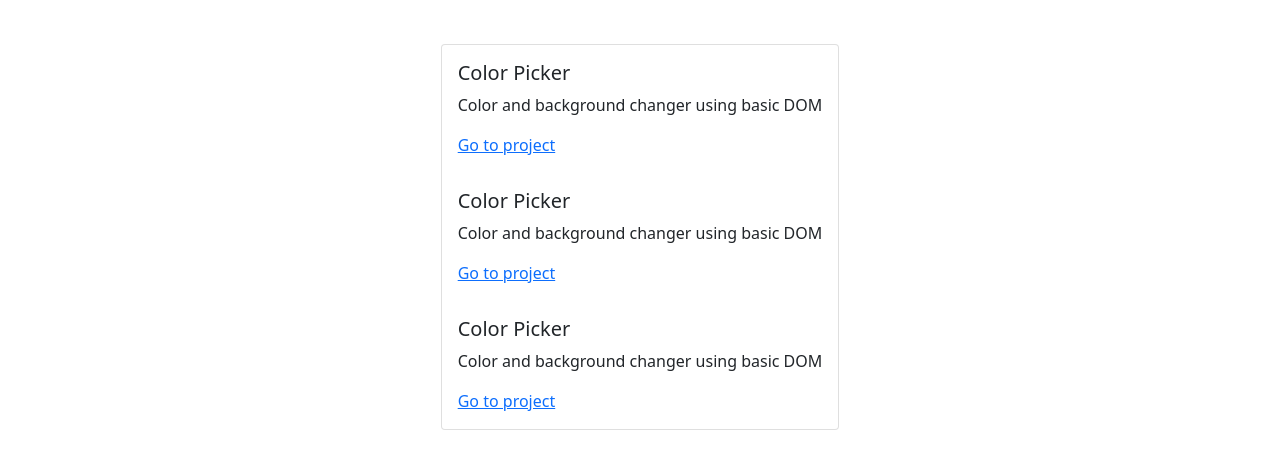
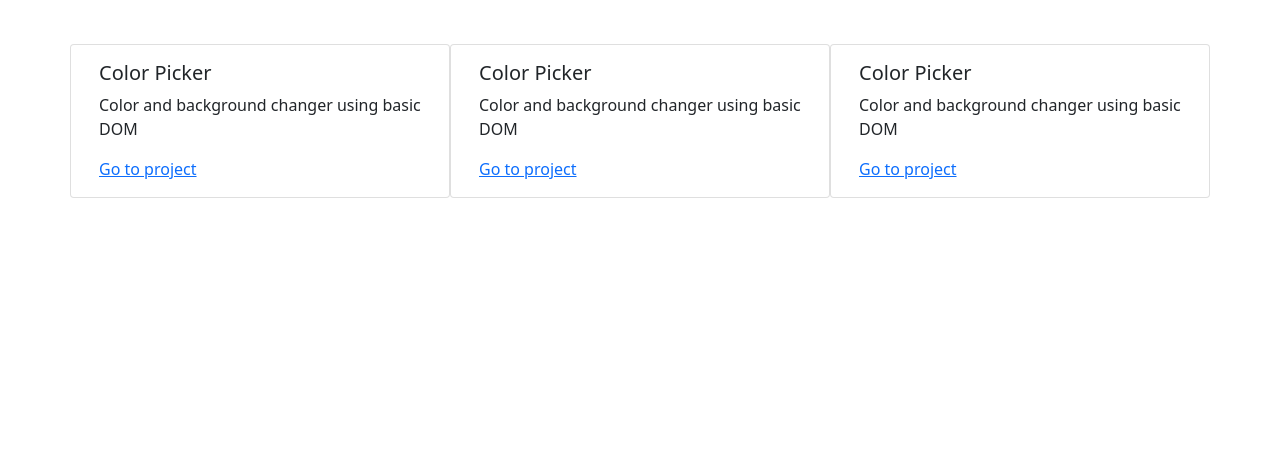
Before and after one commit to dwikbtn/simple-vanilaJs-project, a website: page index.html in a window 1280 px wide. Shown: the part 114-582 px from the top of the page. Drawn offline with nearby package versions, Linux system fonts and the light colour scheme.

Commit message:
changing into grid

```diff
--- a/index.html
+++ b/index.html
@@ -11,19 +11,23 @@
     <h1 class="text-center mt-2">Latihan Javascript Dengan Mini Project</h1>
     <main>
         <h2 class="mt-3 text-center">Project</h2>
-        <div class="project-section-card">
-            <div class="cards-container d-flex justify-content-around mt-5">
-                <div class="card">
+        <div class="project-section-card container mt-5">
+                <div class="row">
+                <div class="card col-sm">
                     <div class="card-body">
                         <h5 class="card-title">Color Picker</h5>
                         <p class="card-text">Color and background changer using basic DOM</p>
                         <a class="card-text" href="">Go to project</a>
                     </div>
+                </div>
+                <div class="card col-sm ">
                     <div class="card-body">
                         <h5 class="card-title">Color Picker</h5>
                         <p class="card-text">Color and background changer using basic DOM</p>
                         <a class="card-text" href="">Go to project</a>
                     </div>
+                </div>
+                <div class="card col-sm">
                     <div class="card-body">
                         <h5 class="card-title">Color Picker</h5>
                         <p class="card-text">Color and background changer using basic DOM</p>
```
